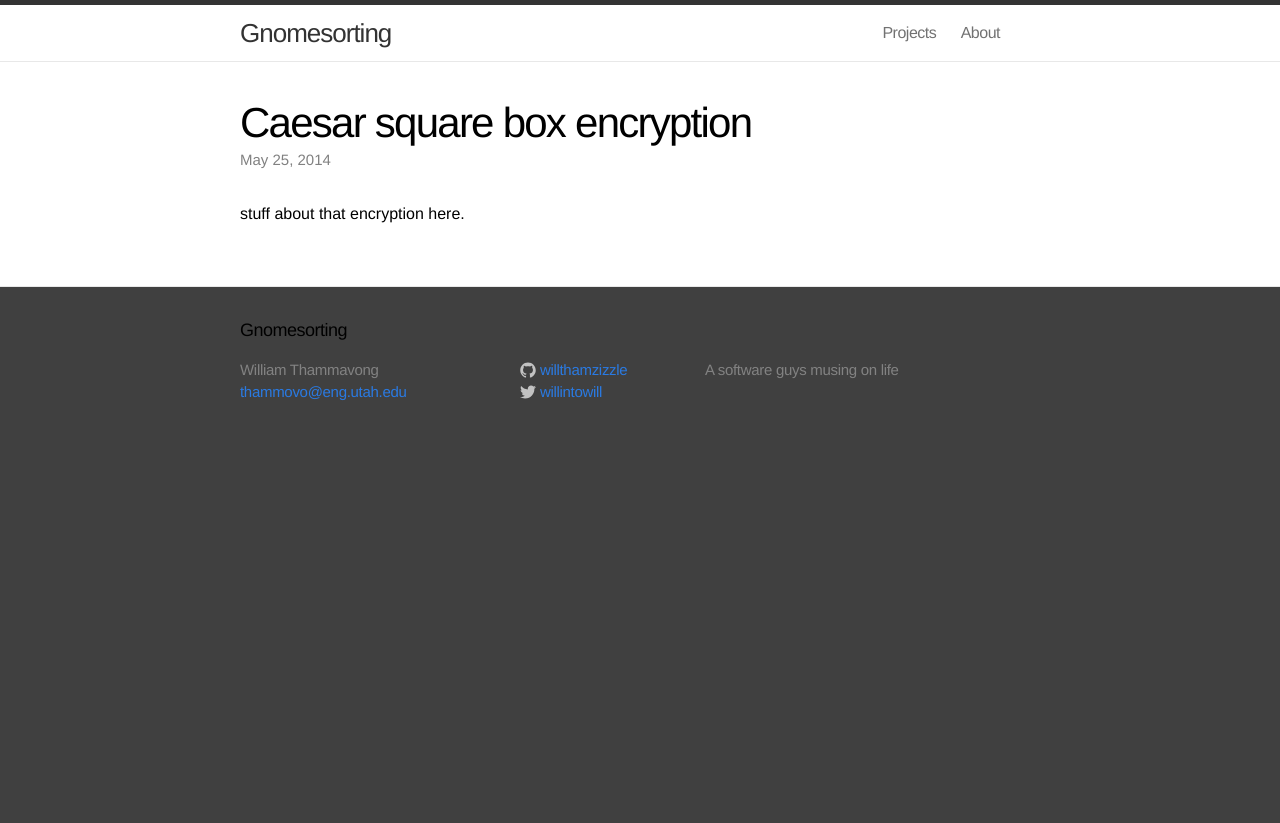
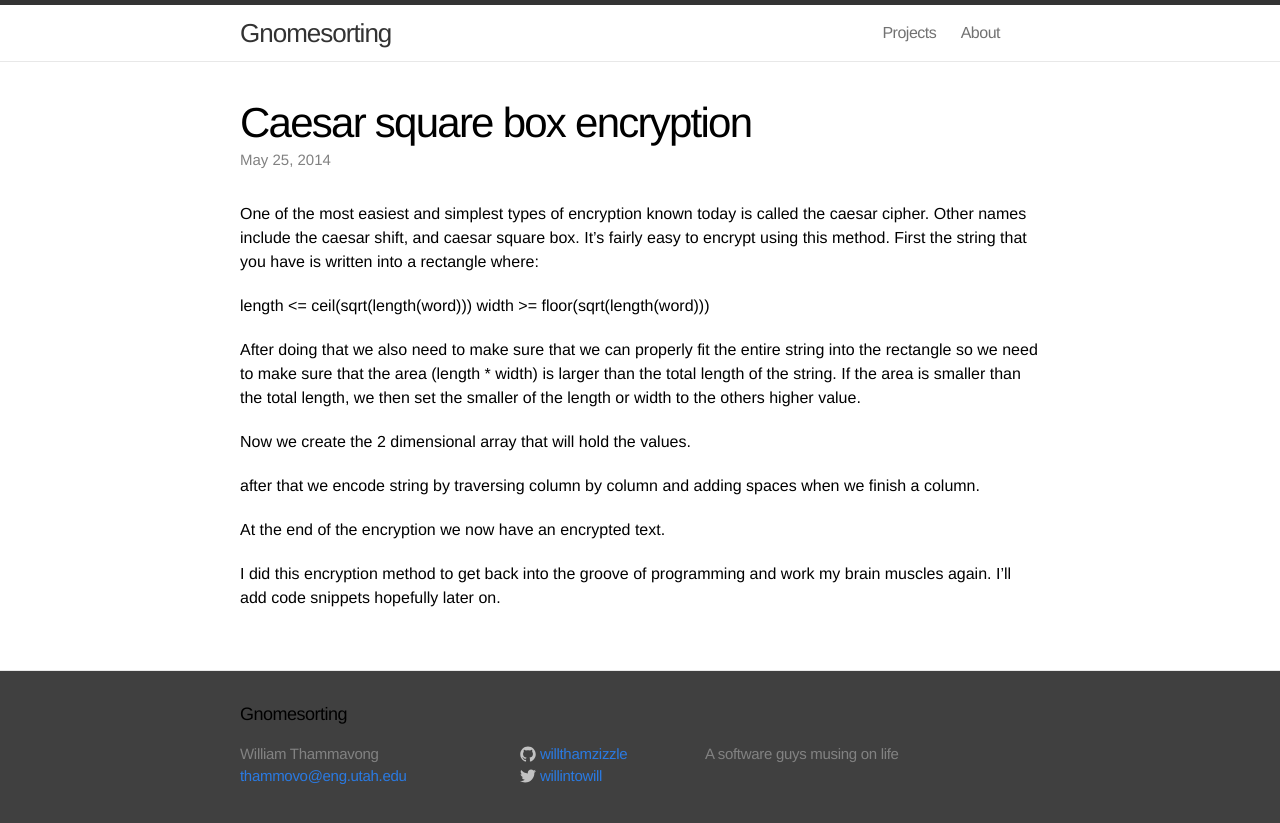
Before and after one commit to willthamzizzle/Gnomesort.github.io, a Jekyll site: the page built from _posts/2014-05-25-caesar-square-box-encryption.markdown, in a window 1280 px wide. Shown: the top 823 px of the page. Built offline with Jekyll 4.4.1, drawn with Linux system fonts in a browser that asks for light colours.

Commit message:
no message

```diff
--- a/_posts/2014-05-25-caesar-square-box-encryption.markdown
+++ b/_posts/2014-05-25-caesar-square-box-encryption.markdown
@@ -6,4 +6,22 @@ categories: code update
 tags:       encryption
 ---
 
-stuff about that encryption here.
+One of the most easiest and simplest types of encryption known today is called the caesar cipher.
+Other names include the caesar shift, and caesar square box. It's fairly easy to encrypt using this method.
+First the string that you have is written into a rectangle where:
+
+length <= ceil(sqrt(length(word)))
+width >= floor(sqrt(length(word)))
+
+After doing that we also need to make sure that we can properly fit the entire string into the rectangle so we
+need to make sure that the area (length * width) is larger than the total length of the string. If the area is
+smaller than the total length, we then set the smaller of the length or width to the others higher value.
+
+Now we create the 2 dimensional array that will hold the values.
+
+after that we encode string by traversing column by column and adding spaces when we finish a column.
+
+At the end of the encryption we now have an encrypted text.
+
+I did this encryption method to get back into the groove of programming and work my brain muscles again.
+I'll add code snippets hopefully later on.
```
